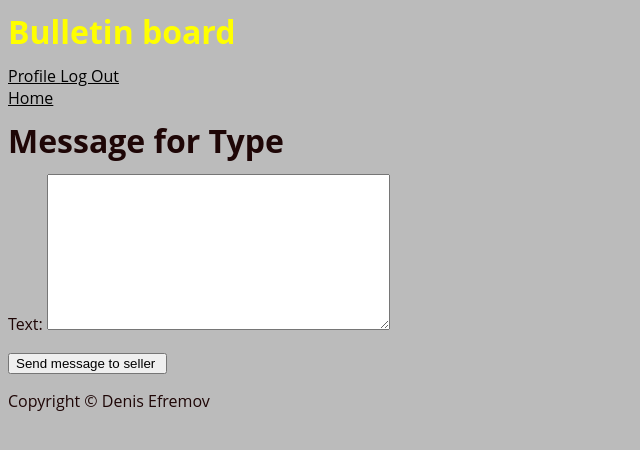
After one commit to DionVik/dl_homework_3, a Django app: page /bulletin_board/4/message in a window 1280 px wide. The commit adds this page. Shown: the top 450 px of the page, without its empty margins (0-640 px from the left). Run offline with Django 4.2, Linux system fonts and the light colour scheme; a user stored in the database is signed in; data comes from the database, SQL or seed files in the repository; both versions use the stored data as it was after the commit.

Commit message:
New message create

```diff
--- a/ads/bulletin_board/admin.py
+++ b/ads/bulletin_board/admin.py
@@ -1,6 +1,7 @@
 from django.contrib import admin
-from .models import Category, Advertisement
+from .models import Category, Advertisement, Message
 
 # Register your models here.
 admin.site.register(Category)
 admin.site.register(Advertisement)
+admin.site.register(Message)
--- a/ads/bulletin_board/forms.py
+++ b/ads/bulletin_board/forms.py
@@ -1,6 +1,6 @@
 from django import forms
 from django.core.exceptions import ValidationError
-from .models import Advertisement
+from .models import Advertisement, Message
 
 class FilterForm(forms.Form):
     CHOICES = [('date', 'date'), ('price', 'price')]
@@ -27,7 +27,7 @@ class FilterForm(forms.Form):
             raise ValidationError('Invalid price')
         return price
 
-class AdCreationForm(forms.ModelForm):
+class AdCreateForm(forms.ModelForm):
     class Meta:
         model = Advertisement
         fields = ['category', 'title', 'content', 'picture', 'price']
@@ -38,11 +38,16 @@ class AdCreationForm(forms.ModelForm):
             'picture': 'Picture',
             'price': 'Price, rub'
         }
-        widgets = {
-            'content': forms.Textarea()
-        }
+        widgets = {'content': forms.Textarea()}
         def clean_price(self):
             data = self.cleaned_data['price']
             if data < 0:
                 raise ValidationError('Invalid price')
             return data
+
+
+class MessageCreateForm(forms.ModelForm):
+    class Meta:
+        model = Message
+        fields = ['text']
+        widgets = {'text': forms.Textarea()}
--- a/ads/bulletin_board/models.py
+++ b/ads/bulletin_board/models.py
@@ -1,6 +1,7 @@
 from django.db import models
 from django.utils import timezone
 from django.urls import reverse
+from django.contrib.auth import get_user_model
 
 from accounts.models import CustomUser
 
@@ -30,7 +31,7 @@ class Advertisement(models.Model):
 
 
 class Message(models.Model):
-    author = models.ForeignKey(CustomUser, on_delete=models.DO_NOTHING)
+    author = models.ForeignKey(get_user_model(), on_delete=models.DO_NOTHING)
     target_ad = models.ForeignKey(Advertisement, on_delete=models.DO_NOTHING)
     publication_date = models.DateField(default=timezone.now, verbose_name="Date of publication")
     text = models.TextField(max_length=300)
--- a/ads/bulletin_board/urls.py
+++ b/ads/bulletin_board/urls.py
@@ -5,8 +5,9 @@ from . import views
 urlpatterns = [
     re_path(r'^$', IndexView.as_view(), name='index'),
     re_path(r'^category/(?P<category_id>\d+)$', views.get_ad_list, name='category'),
-    re_path(r'^(?P<pk>\d+)/*$', AdDetailView.as_view(), name='ad'),
-    re_path(r'^create/$', views.ad_create, name='ad_create'),
-    re_path(r'^(?P<pk>\d+)/edit$',AdEditView.as_view(), name='ad_edit'),
-    re_path(r'^(?P<pk>\d+)/delete$', AdDeleteView.as_view(), name='ad_delete'),
+    re_path(r'^(?P<pk>\d+)/?$', AdDetailView.as_view(), name='ad'),
+    re_path(r'^create/?$', views.ad_create, name='ad_create'),
+    re_path(r'^(?P<pk>\d+)/edit/?$',AdEditView.as_view(), name='ad_edit'),
+    re_path(r'^(?P<pk>\d+)/delete/?$', AdDeleteView.as_view(), name='ad_delete'),
+    re_path(r'^(?P<ad_id>\d+)/message$', views.message_create, name='message_create')
 ]
--- a/ads/bulletin_board/views.py
+++ b/ads/bulletin_board/views.py
@@ -1,8 +1,8 @@
 from django.contrib.auth.mixins import LoginRequiredMixin, UserPassesTestMixin
 from django.shortcuts import render
-from .models import Category, Advertisement
+from .models import Category, Advertisement, Message
 from django.http import Http404, HttpResponse, HttpResponseRedirect
-from .forms import FilterForm, AdCreationForm
+from .forms import FilterForm, AdCreateForm, MessageCreateForm
 from django.views.generic import ListView, DetailView, CreateView, UpdateView, DeleteView
 from django.urls import reverse_lazy, reverse
 from django.utils import timezone
@@ -54,16 +54,16 @@ class AdDetailView(DetailView):
 @login_required
 def ad_create(request):
     if request.method == 'POST':
-        creation_form = AdCreationForm(request.POST, request.FILES)
+        creation_form = AdCreateForm(request.POST, request.FILES)
         if creation_form.is_valid():
             ad = creation_form.save(commit=False)
             ad.author = request.user
             ad.publication_date = timezone.now()
             ad.save()
             pk = ad.id
-        return HttpResponseRedirect(reverse("ad", args=(pk,)))
+            return HttpResponseRedirect(reverse("ad", args=(pk,)))
     else:
-        creation_form = AdCreationForm()
+        creation_form = AdCreateForm()
     context = {'form': creation_form}
     return render(request, 'ad_creation.html', context)
 
@@ -91,3 +91,21 @@ class AdDeleteView(LoginRequiredMixin, UserPassesTestMixin, DeleteView):
     def test_func(self):
         obj = self.get_object()
         return obj.author == self.request.user
+
+@login_required
+def  message_create(request, ad_id):
+    target_ad = Advertisement.objects.get(id=ad_id)
+    if request.method == "POST":
+        message_create_form = MessageCreateForm(request.POST)
+        if message_create_form.is_valid():
+            message = message_create_form.save(commit=False)
+            message.author = request.user
+            message.publication_date = timezone.now()
+            message.target_ad = target_ad
+            message.save()
+            pk = ad_id
+            return HttpResponseRedirect(reverse("ad", args=(pk,)))
+    else:
+        message_create_form = MessageCreateForm()
+    context = {'form': message_create_form, 'target_ad': target_ad }
+    return render(request, 'message_create.html', context)
--- a/ads/templates/ad.html
+++ b/ads/templates/ad.html
@@ -12,6 +12,8 @@
 <img src="{{advertisement.picture.url}}">
 {% endif %}
 
+<a href="{% url 'message_create' advertisement.id %}">Send message</a>
+
 {% if advertisement.author == user %}
 <p>
 <a href="{% url 'ad_edit' advertisement.id %}">Edit</a>
--- /dev/null
+++ b/ads/templates/message_create.html
@@ -0,0 +1,15 @@
+{% extends 'base.html' %}
+
+{% block title %} Message creation {% endblock title %}
+
+{% block content %}
+
+<h1> Message for {{target_ad.title}} </h1>
+
+<form method="POST" action=""  enctype="multipart/form-data">
+    {% csrf_token %}
+    {{ form.as_p }}
+    <input type="submit" value="Send message to seller ">
+</form>
+
+{%endblock content%}
```
Also changed, not shown: ads/bulletin_board/migrations/0007_alter_advertisement_content_and_more.py (added), ads/db.sqlite3.
